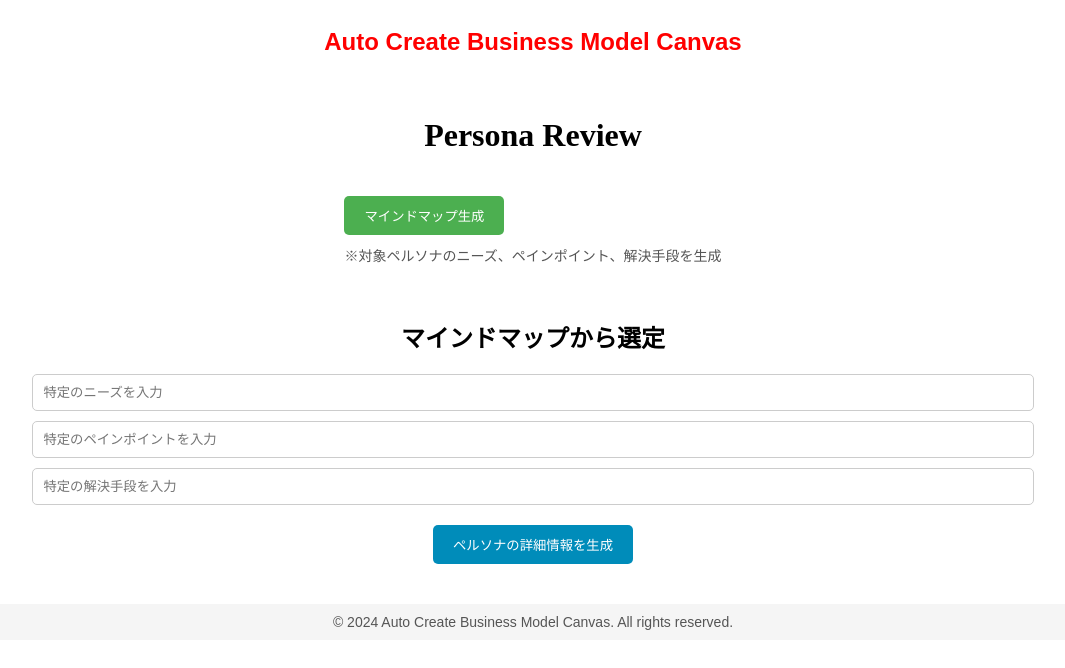
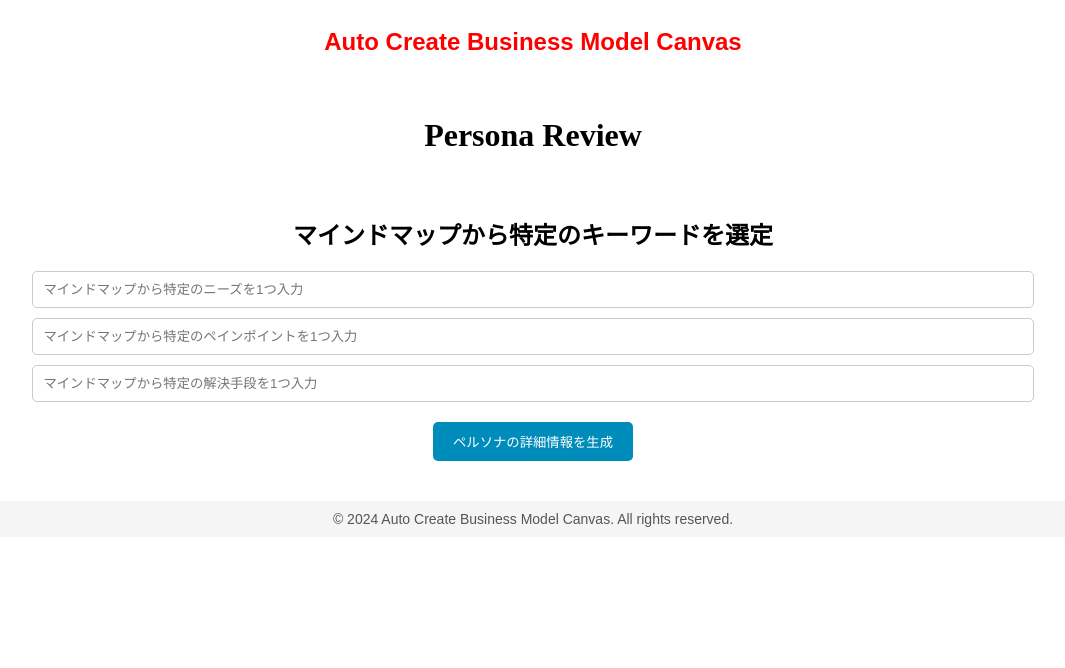
Before and after one commit to Kazuto-Ikeda/mvp-for-abmc2, a Next.js app: page /persona-review in a window 1280 px wide. Shown: the top 668 px of the page, without its empty margins (107-1172 px from the left). Built offline with nearby package versions, Linux system fonts and the light colour scheme.

Commit message:
fix persona review

```diff
--- a/app/persona-review/page.tsx
+++ b/app/persona-review/page.tsx
@@ -23,34 +23,14 @@ export default function PersonaReviewPage() {
     <div style={{ display: "flex", flexDirection: "column", alignItems: "center", gap: "20px", padding: "20px" }}>
       <h1>Persona Review</h1>
 
-      {/* マインドマップ生成ボタン */}
-      <div style={{ textAlign: "center" }}>
-        <button
-          onClick={handleMindMapGeneration}
-          style={{
-            display: "block",
-            padding: "10px 20px",
-            backgroundColor: "#4CAF50",
-            color: "white",
-            border: "none",
-            borderRadius: "5px",
-            cursor: "pointer",
-          }}
-        >
-          マインドマップ生成
-        </button>
-        <p style={{ fontSize: "14px", marginTop: "10px", color: "#555" }}>
-          ※対象ペルソナのニーズ、ペインポイント、解決手段を生成
-        </p>
-      </div>
 
       {/* マインドマップから特定項目を選定 */}
       <div style={{ width: "100%", textAlign: "center" }}>
-        <h2>マインドマップから選定</h2>
+        <h2>マインドマップから特定のキーワードを選定</h2>
         <div style={{ display: "flex", flexDirection: "column", gap: "10px", alignItems: "center" }}>
           <input
             type="text"
-            placeholder="特定のニーズを入力"
+            placeholder="マインドマップから特定のニーズを1つ入力"
             value={selectedDetails.needs}
             onChange={(e) => setSelectedDetails({ ...selectedDetails, needs: e.target.value })}
             style={{
@@ -62,7 +42,7 @@ export default function PersonaReviewPage() {
           />
           <input
             type="text"
-            placeholder="特定のペインポイントを入力"
+            placeholder="マインドマップから特定のペインポイントを1つ入力"
             value={selectedDetails.painPoints}
             onChange={(e) => setSelectedDetails({ ...selectedDetails, painPoints: e.target.value })}
             style={{
@@ -74,7 +54,7 @@ export default function PersonaReviewPage() {
           />
           <input
             type="text"
-            placeholder="特定の解決手段を入力"
+            placeholder="マインドマップから特定の解決手段を1つ入力"
             value={selectedDetails.solutions}
             onChange={(e) => setSelectedDetails({ ...selectedDetails, solutions: e.target.value })}
             style={{
```
